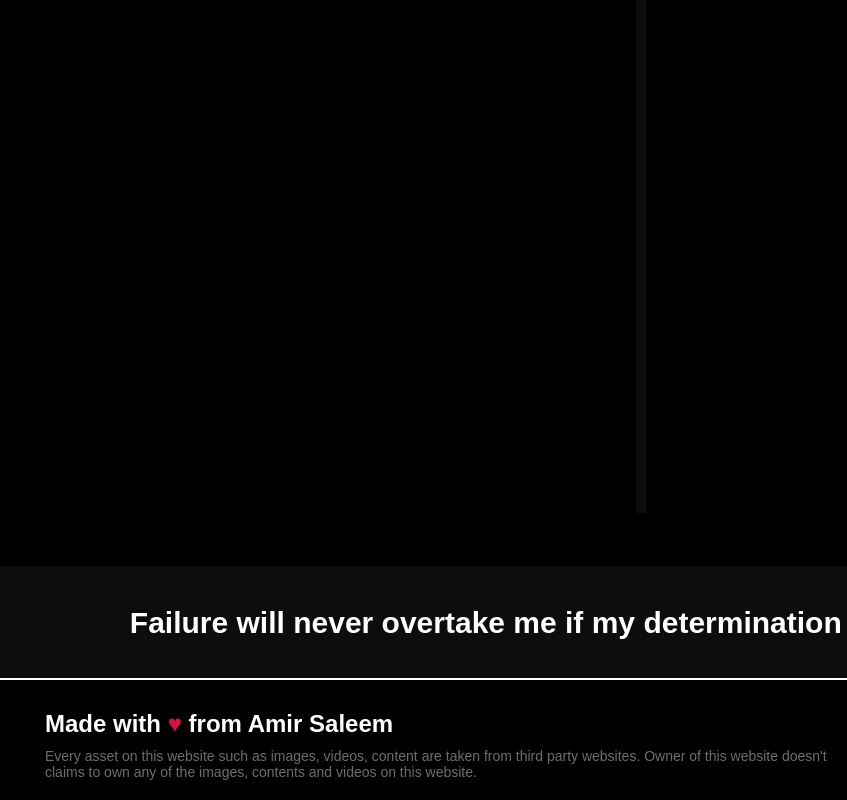
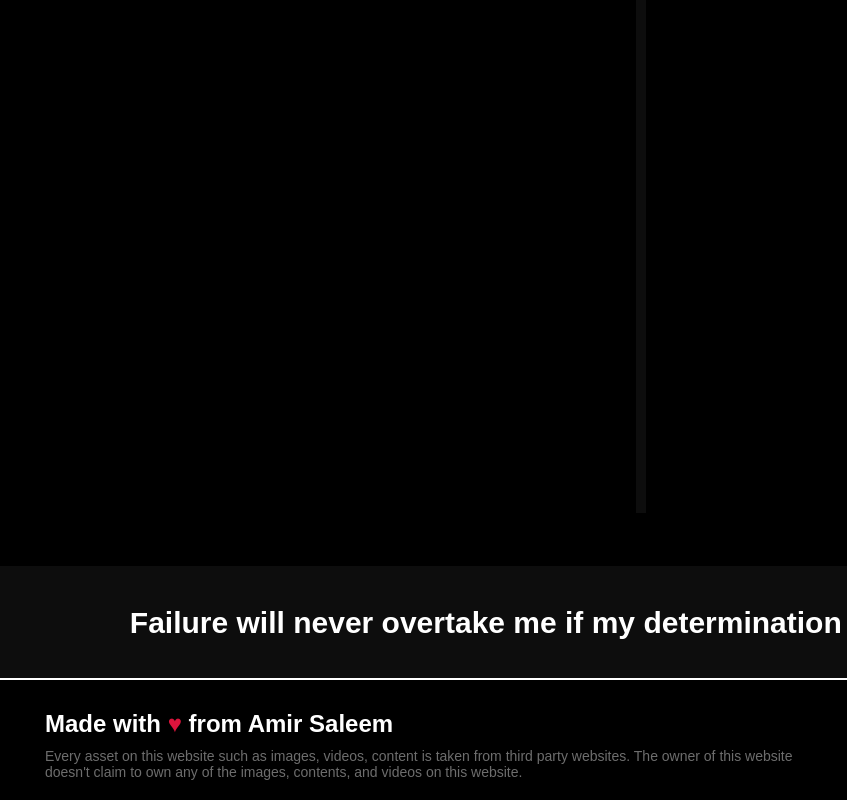
Before and after one commit to amirsaleem96/tribute, a plain HTML site: page home.html in a window 1280 px wide. Shown: the part 3188-3988 px from the top of the page, 0-847 px from the left. Drawn offline with nearby package versions, Linux system fonts and the light colour scheme; a web font is replaced by a local one.

Commit message:
Edited footer text

```diff
--- a/home.html
+++ b/home.html
@@ -302,8 +302,7 @@
         <div class="L-eight M-tewelve">
           <h2>Made with <span class = "heart">&hearts;</span> from Amir Saleem</h2>
           <p>
-              Every asset on this website such as images, videos, content are taken from third party websites.
-              Owner of this website doesn't claims to own any of the images, contents and videos on this website.
+             Every asset on this website such as images, videos, content is taken from third party websites. The owner of this website doesn't claim to own any of the images, contents, and videos on this website.
             </p>
         </div>
         <div class="L-four M-tewelve">
```
